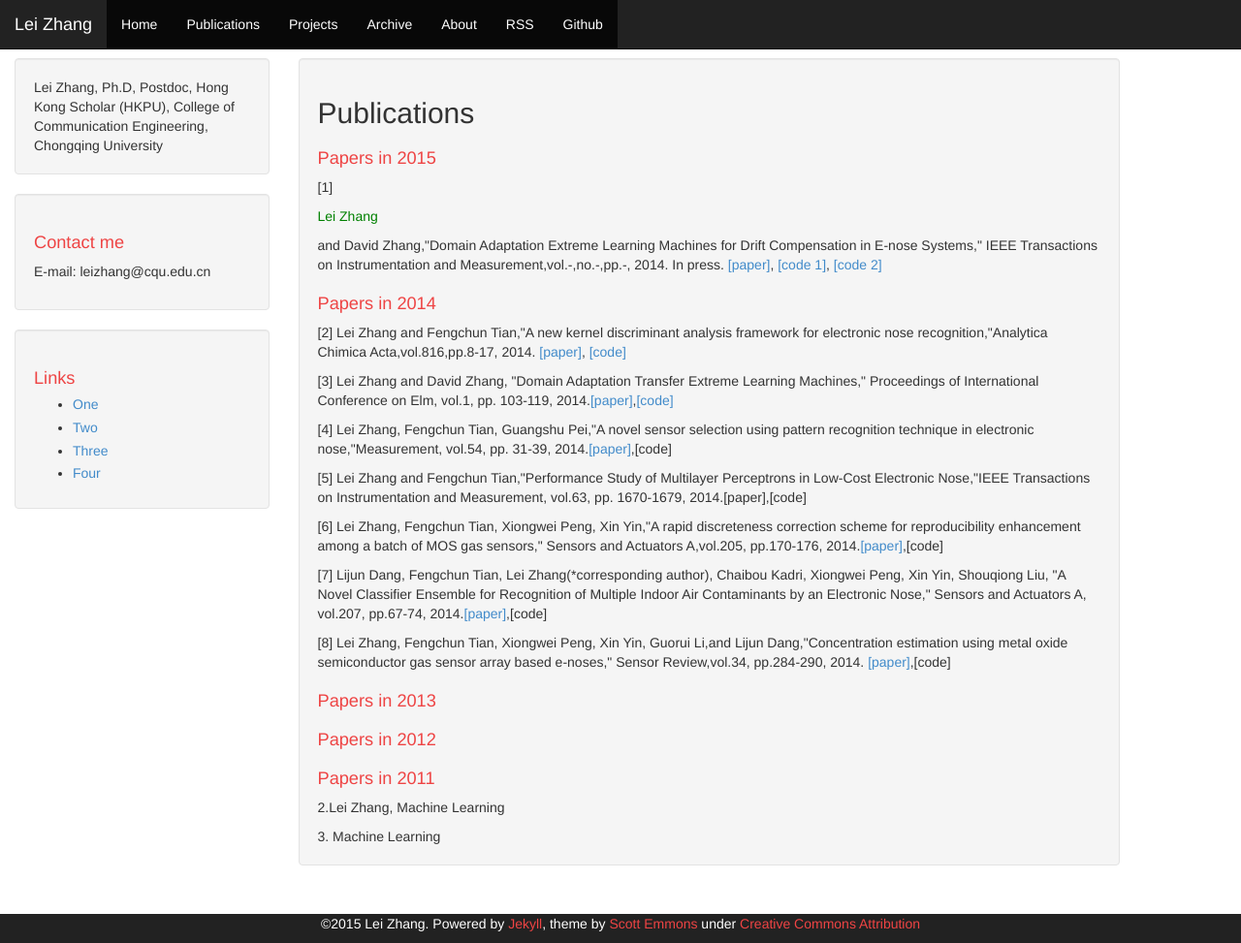
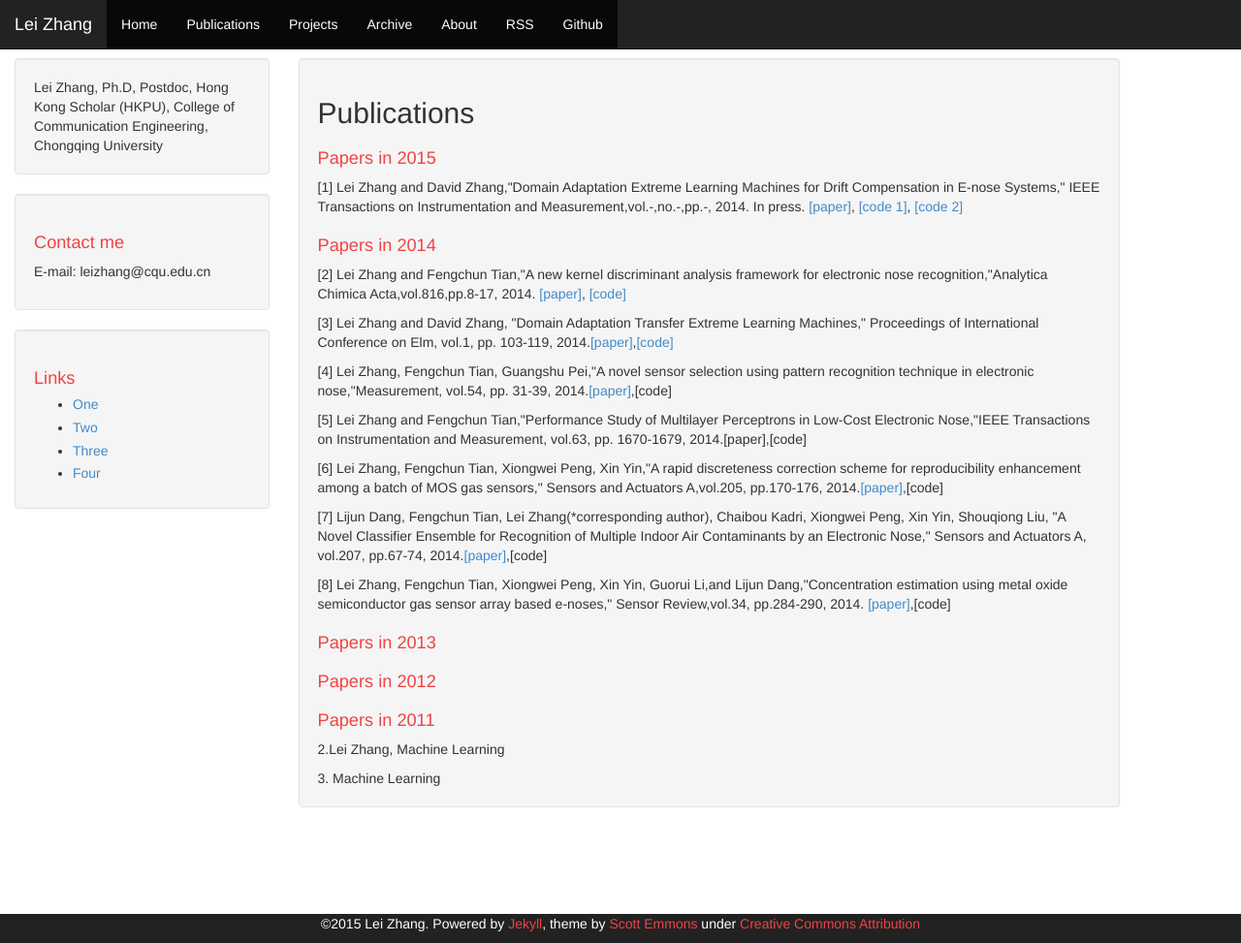
Before and after one commit to DrLeiZhang/website, a Jekyll site: the page built from publications.html, in a window 1280 px wide and 973 px high. Shown: the whole window at 97% size. Built offline with Jekyll 4.4.1, drawn with Linux system fonts in a browser that asks for light colours; Markdown is read by kramdown in place of the engine named in the settings.

Commit message:
Update
Signed-off-by: leizhang@cqu.edu.cn <leizhang@cqu.edu.cn>

```diff
--- a/publications.html
+++ b/publications.html
@@ -5,7 +5,7 @@ layout: default
 <div class="well">
     <h2>Publications</h2>
     <h1>Papers in 2015</h1>
-    <p> [1] <p  style="color:green;">Lei Zhang</p> and David Zhang,"Domain Adaptation Extreme Learning Machines for Drift Compensation in E-nose Systems,"</a> IEEE Transactions on Instrumentation and Measurement,vol.-,no.-,pp.-, 2014. In press.<a href="resources/DAELM.pdf"> [paper]</a>,<a href="resources/DAELM-S.rar"> [code 1]</a>, <a href="resources/DAELM-T.rar"> [code 2]</a></p>
+    <p> [1] Lei Zhang and David Zhang,"Domain Adaptation Extreme Learning Machines for Drift Compensation in E-nose Systems,"</a> IEEE Transactions on Instrumentation and Measurement,vol.-,no.-,pp.-, 2014. In press.<a href="resources/DAELM.pdf"> [paper]</a>,<a href="resources/DAELM-S.rar"> [code 1]</a>, <a href="resources/DAELM-T.rar"> [code 2]</a></p>
     <h1>Papers in 2014</h1>
 <p> [2] Lei Zhang and Fengchun Tian,"A new kernel discriminant analysis framework for electronic nose recognition,"Analytica Chimica Acta,vol.816,pp.8-17, 2014.<a href="resources/KNDA.pdf"> [paper]</a>,<a href="resources/KNDA_demo.rar"> [code] </a></p>
 <p> [3] Lei Zhang and David Zhang, "Domain Adaptation Transfer Extreme Learning Machines," Proceedings of International Conference on Elm, vol.1, pp. 103-119, 2014.<a href="resources/DAELM-S.pdf">[paper]</a>,<a href="resources/DAELM-S.rar">[code]</a></p>
```
